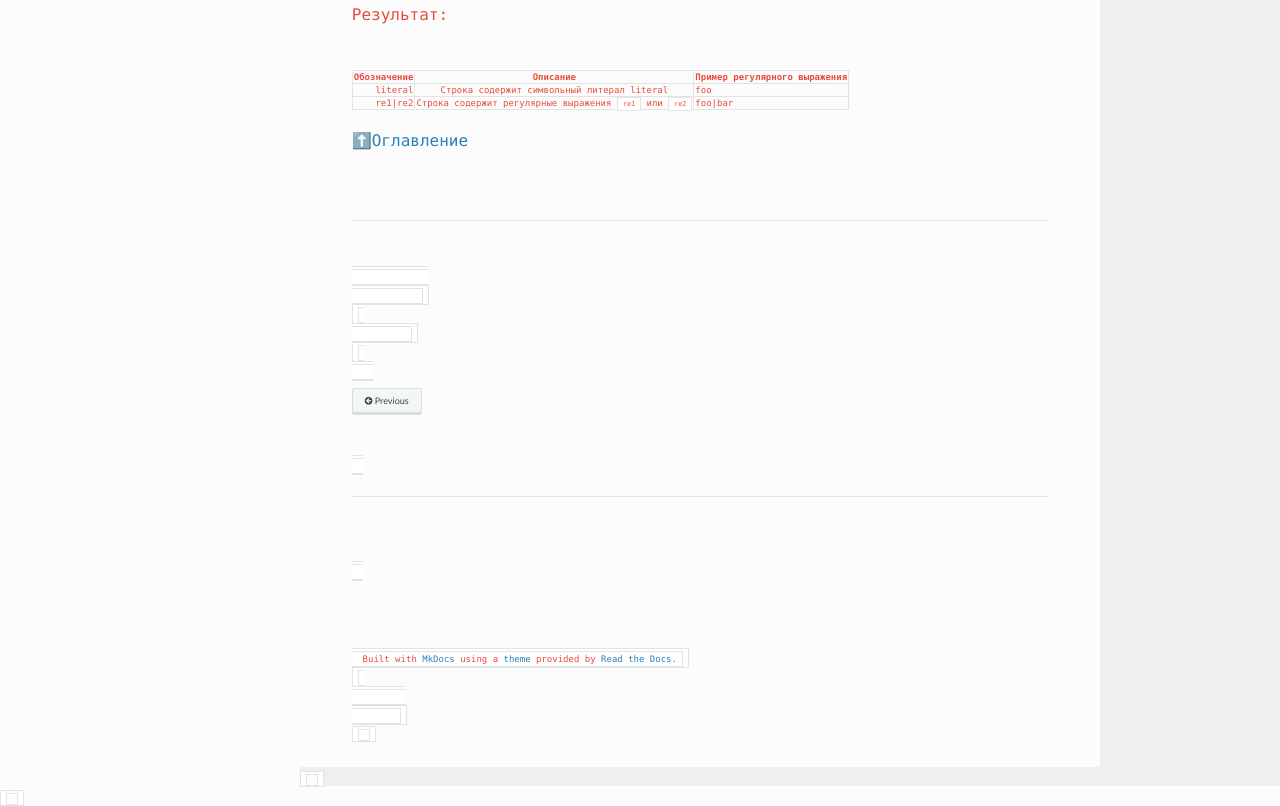
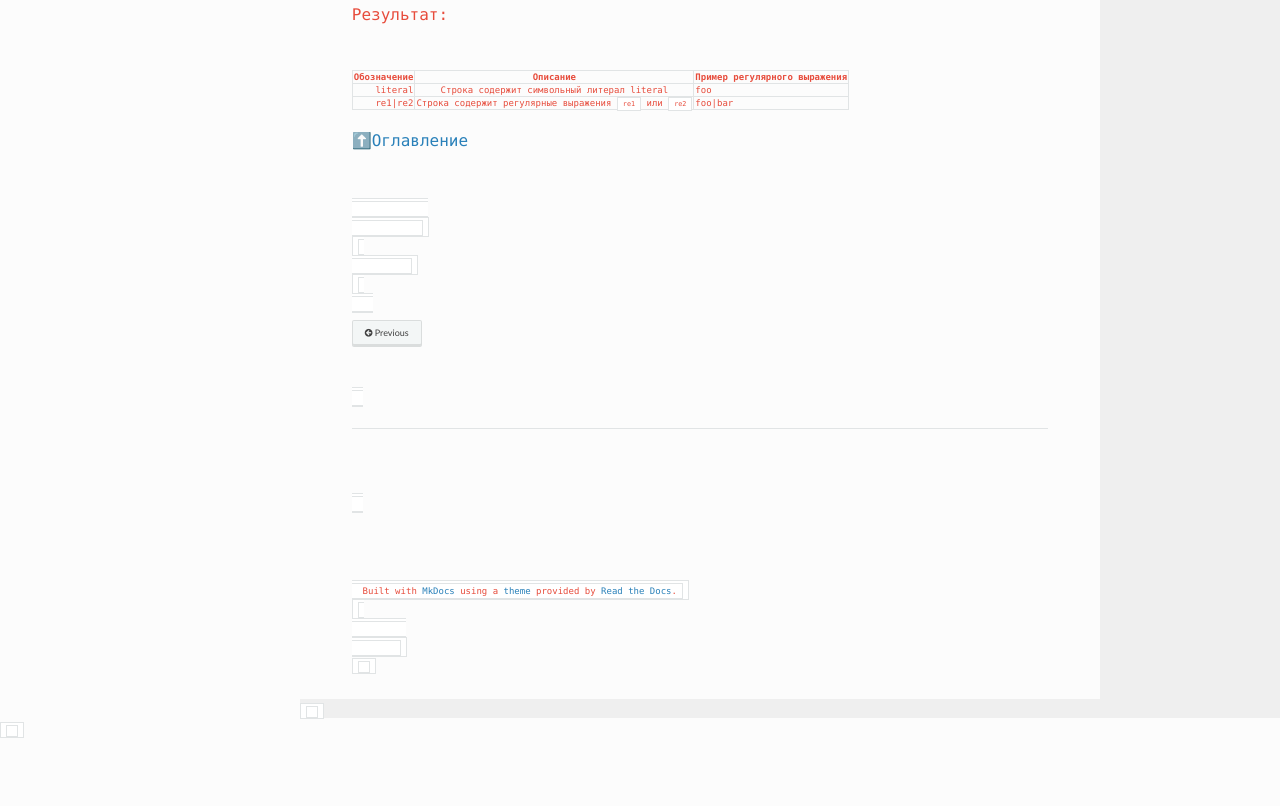
Before and after one commit to IIShara/IIShara.github.io, a plain HTML site: page Markdown/index.html in a window 1280 px wide. Shown: the part 9911-10717 px from the top of the page. After the commit the page ends 10649 px from the top, so only its background shows below. Drawn offline with nearby package versions, Linux system fonts and the light colour scheme; a script that the page names is missing; a web font is replaced by a local one.

Commit message:
Deployed 2db2b97 with MkDocs version: 1.5.3

```diff
--- a/Markdown/index.html
+++ b/Markdown/index.html
@@ -518,7 +518,6 @@ print(factorial(10)) # 3628800
 </tbody>
 </table>
 <p><a href="#оглавление">⬆️Оглавление</a></p>
-<hr />
 
             </div>
           </div><footer>
```
Also changed, not shown: index.html (+1 -1 lines), 1 other file.
